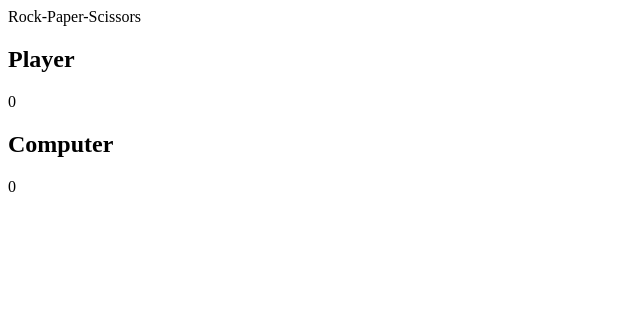
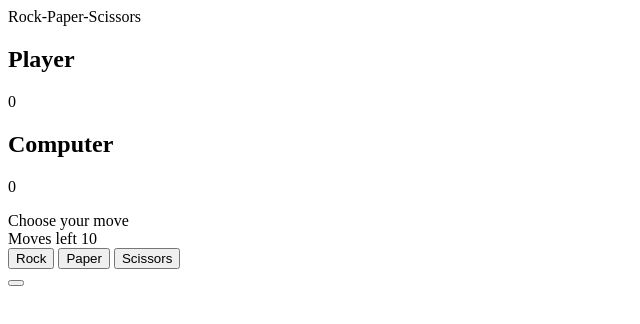
Before and after one commit to B0811/ropasc, a plain HTML site: page index.html in a window 1280 px wide. Shown: the whole page, without its empty margins (0-640 px from the left). Drawn offline with Linux system fonts and the light colour scheme.

Commit message:
finish html

```diff
--- a/index.html
+++ b/index.html
@@ -20,6 +20,21 @@
                 <p class="c-count count">0</p>
             </div>
         </div>
+
+        <div class="move">Choose your move</div>
+
+        <div class="movesleft">Moves left 10</div>
+
+        <div class="options">
+            <button class="rock">Rock</button>
+            <button class="paper">Paper</button>
+            <button class="scissor">Scissors</button>
+        </div>
+
+        <div class="result"></div>
+
+        <button class="reload"></button>
+    </section>
     <script src="javascript.js"></script>
 </body>
 </html>
```
